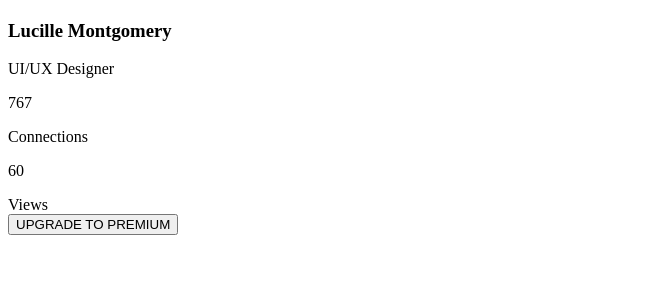
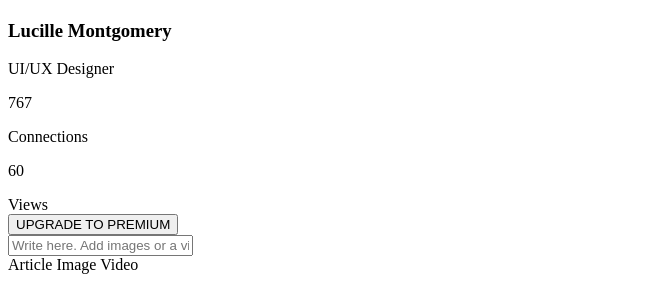
Before and after one commit to Olabayode/talent-sync, a plain HTML site: page home.html in a window 1280 px wide. Shown: the part 641-923 px from the top of the page, without its empty margins (0-652 px from the left). Before the commit the page ends 884 px from the top, so only its background shows below. Drawn offline with Linux system fonts and the light colour scheme.

Commit message:
post box

```diff
--- a/home.html
+++ b/home.html
@@ -52,3 +52,14 @@
 
             <button class="premium-btn">UPGRADE TO PREMIUM</button>
         </aside>
+
+        <main class="feed">
+
+            <div class="create-post">
+                <input type="text" placeholder="Write here. Add images or a video for visual impact.">
+                <div class="options">
+                    <span>Article</span>
+                    <span>Image</span>
+                    <span>Video</span>
+                </div>
+            </div>
```
